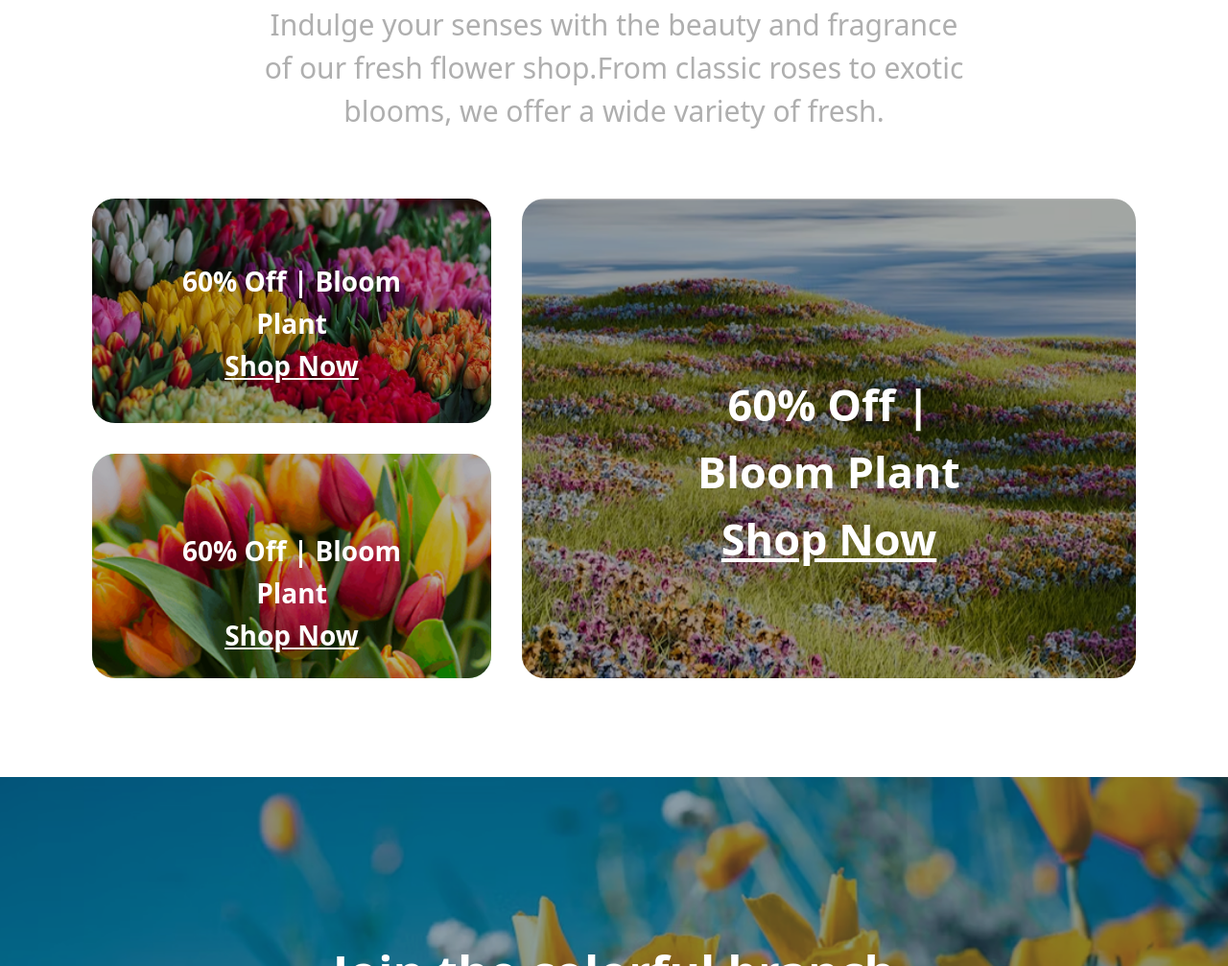
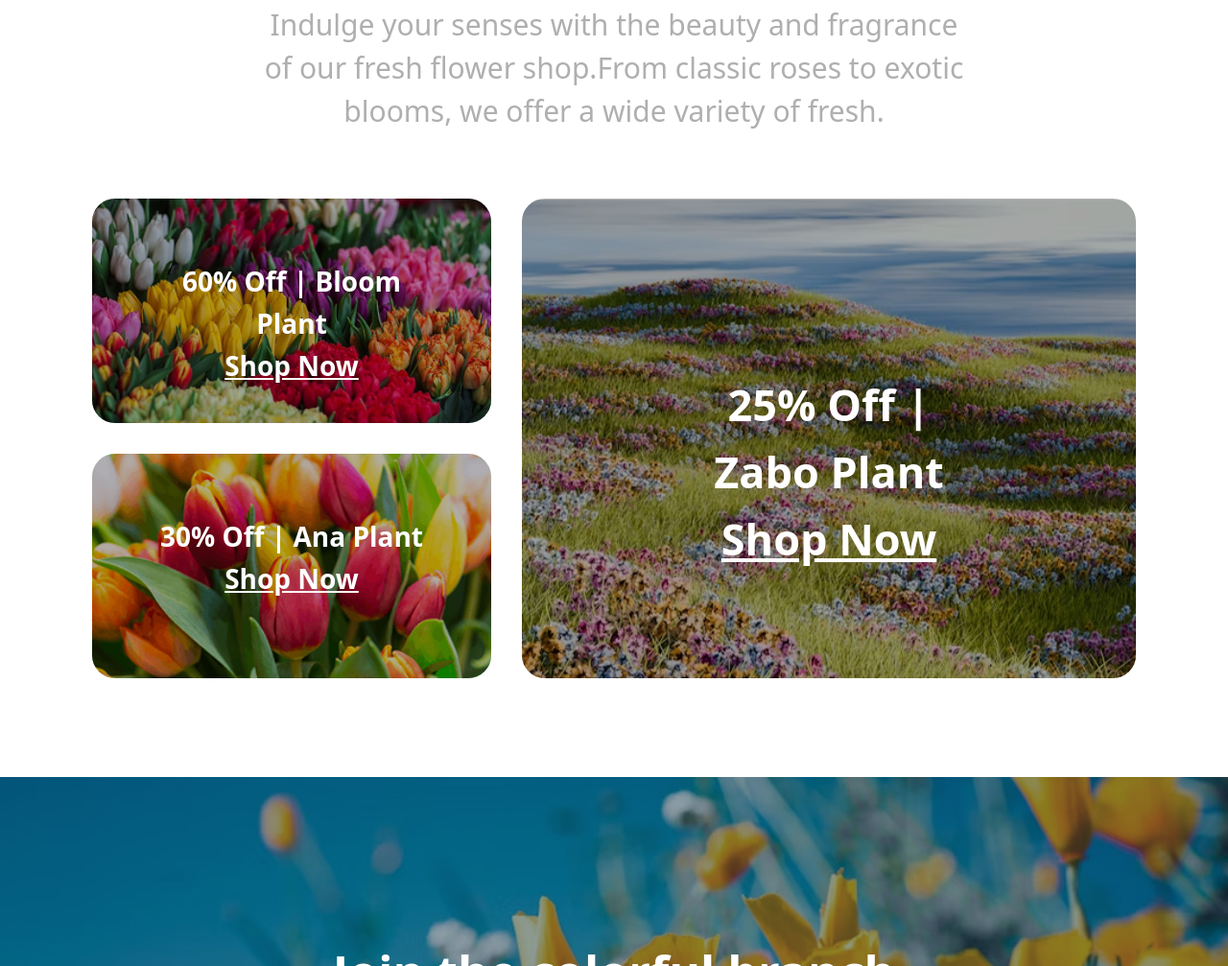
Before and after one commit to Ragib-Raiyan-0/assignment-2, a plain HTML site: page assignment 1.html in a window 1280 px wide. Shown: the part 2911-3918 px from the top of the page at 96% size. Drawn offline with nearby package versions, Linux system fonts and the light colour scheme.

Commit message:
latest deal section currection

```diff
--- a/assignment 1.html
+++ b/assignment 1.html
@@ -155,8 +155,8 @@
                     </p>
                 </div>
             </div>
-            <div class="h-[500px] w-full  grid md:grid-cols-5 md:grid-rows-2 grid-cols-1 gap-8 ">
-                <div class="col-span-2 relative overflow-hidden rounded-3xl text-center items-center">
+            <div class="order-1 h-[500px] w-full  grid md:grid-cols-5 md:grid-rows-2 grid-cols-1 gap-8 ">
+                <div class="md:col-span-2 relative overflow-hidden rounded-3xl text-center items-center">
                     <img src="Media/deal-bloom.png" alt="" class="absolute top-0 left-0 w-full h-full object-cover z-0">
                     <div class="absolute top-0 left-0 w-full h-full z-1 bg-black opacity-30"></div>
                     <div class="relative z-10 text-white font-semibold text-lg md:p-[65px] p-[28px] h text-[28px]">
@@ -167,22 +167,22 @@
                     </div>
                 </div>
 
-                <div class="col-span-3 row-span-2 relative overflow-hidden rounded-3xl text-center items-center">
+                <div class="order-3 md:order-2 md:col-span-3 md:row-span-2 relative overflow-hidden rounded-3xl text-center items-center">
                     <img src="Media/deal-zabo.png" alt="" class="absolute top-0 left-0 w-full h-full object-cover z-0">
                     <div class="absolute top-0 left-0 w-full h-full z-1 bg-black opacity-30"></div>
                     <div
-                        class="relative z-10 text-white font-semibold text-lg md:p-[180px] p md:text-[45px] text-[28px]">
-                        <p> 60% Off | Bloom Plant</p>
+                        class="relative z-10 text-white font-semibold text-lg md:p-[180px] md:text-[45px] p-[28px] text-[28px]">
+                        <p> 25% Off | Zabo Plant</p>
                         <a href="">
                             <p class="underline">Shop Now</p>
                         </a>
                     </div>
                 </div>
-                <div class="col-span-2  bg-green-200 relative overflow-hidden rounded-3xl text-center items-center">
+                <div class="md:order-3 order-2 md:col-span-2  bg-green-200 relative overflow-hidden rounded-3xl text-center items-center">
                     <img src="Media/deal-ana.png" alt="" class="absolute top-0 left-0 w-full h-full object-cover z-0">
                     <div class="absolute top-0 left-0 w-full h-full z-1 bg-black opacity-30"></div>
-                    <div class="relative z-10 text-white font-semibold text-lg p-[80px] text-[28px]">
-                        <p> 60% Off | Bloom Plant</p>
+                    <div class="relative z-10 text-white font-semibold text-lg p-[28px] text-[28px] md:p-[65px]">
+                        <p> 30% Off | Ana Plant</p>
                         <a href="">
                             <p class="underline">Shop Now</p>
                         </a>
@@ -224,7 +224,7 @@
                 </p>
             </div>
             <div class=" md:w-[20vw] text-[20px]">
-                <ol >
+                <ol>
                     <li>Home</li>
                     <li>About Us</li>
                     <li>Blog</li>
```
